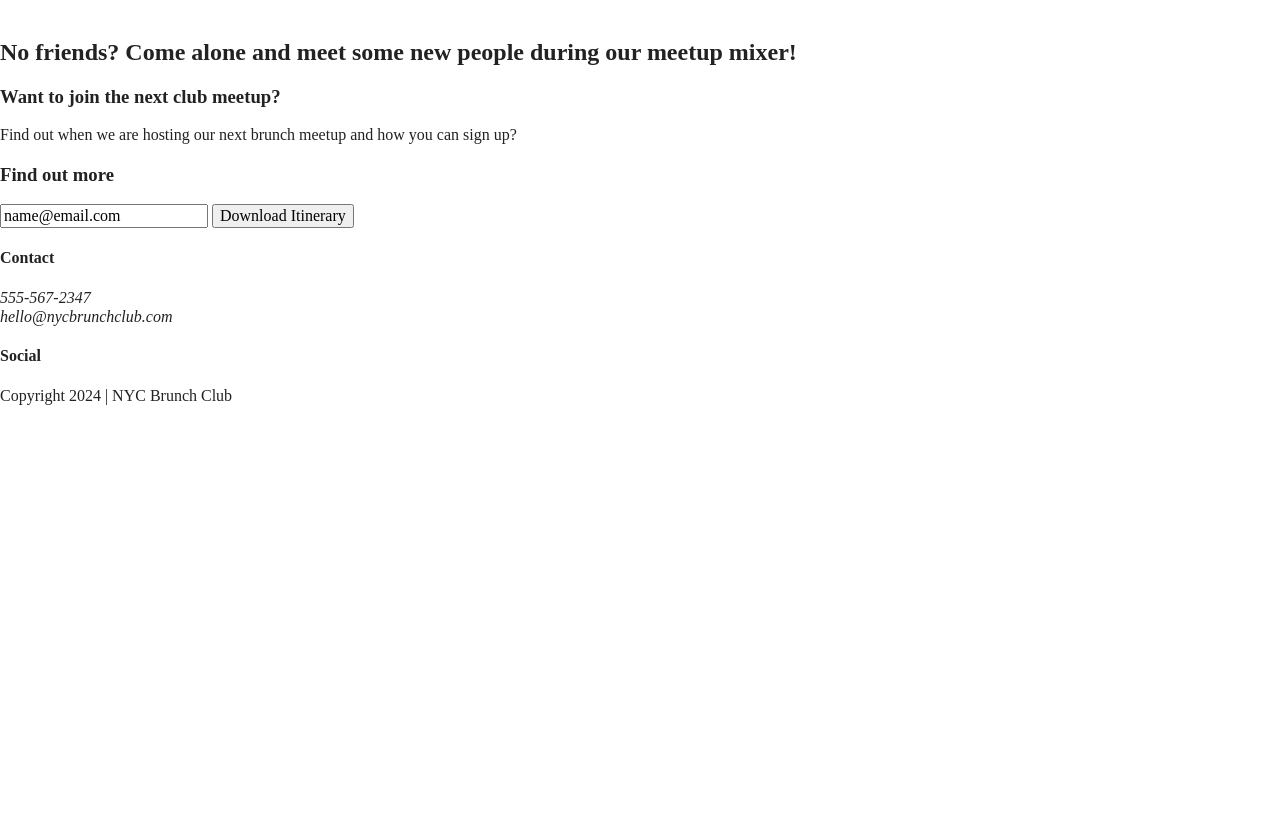
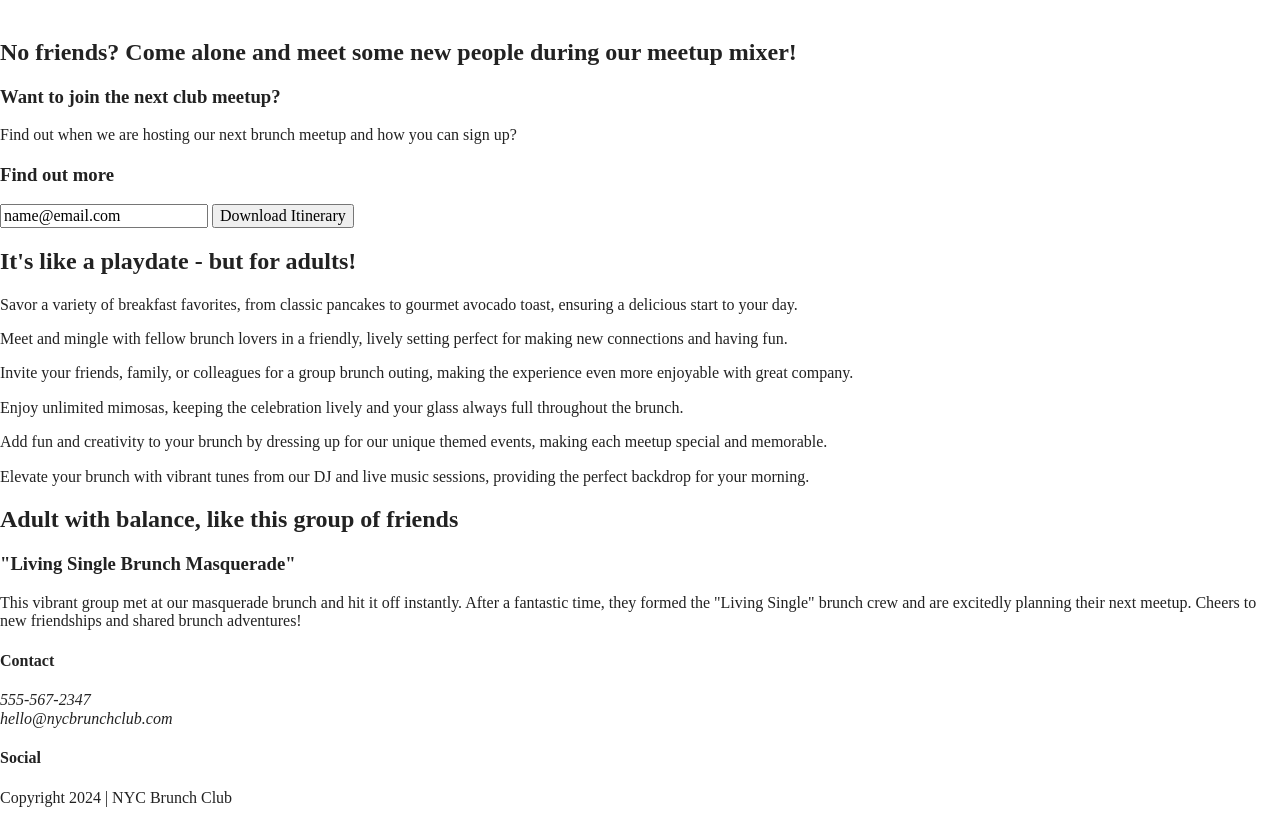
Before and after one commit to Taylor-Monet/nyc-brunch-club, a website built with Parcel: page html5-boilerplate-current/index.html in a window 1280 px wide. Shown: the part 240-1063 px from the top of the page. Before the commit the page ends 800 px from the top, so only its background shows below. Built offline with nearby package versions, Linux system fonts and the light colour scheme.

Commit message:
Added features and review section & all headings & paragrpahs

```diff
--- a/html5-boilerplate-current/index.html
+++ b/html5-boilerplate-current/index.html
@@ -65,6 +65,53 @@
       <!-- aside content wrapper ends -->
   </aside>
 
+    <section class="features">
+      <div class="content wrapper">
+        <h2>It's like a playdate - but for adults!</h2>
+        <!--Add your features content here-->
+        <article>
+          <p class="breakfast-icon"></p>
+            <p>
+            Savor a variety of breakfast favorites, from classic pancakes to gourmet avocado toast, ensuring a delicious start to your day.
+            </p>
+          <p class="mixer-icon"></p>
+            <p>
+             Meet and mingle with fellow brunch lovers in a friendly, lively setting perfect for making new connections and having fun.
+           </p>
+          <p class="friend-group-icon"></p>
+            <p>
+            Invite your friends, family, or colleagues for a group brunch outing, making the experience even more enjoyable with great company.
+            </p>
+          <p classs="drink-icon"></p>
+            <p>
+          Enjoy unlimited mimosas, keeping the celebration lively and your glass always full throughout the brunch.
+           </p>
+          <p class="costume-icon"></p>
+            <p>
+         Add fun and creativity to your brunch by dressing up for our unique themed events, making each meetup special and memorable.
+           </p>
+          <p class="music-icon"></p>
+            <p>
+          Elevate your brunch with vibrant tunes from our DJ and live music sessions, providing the perfect backdrop for your morning.
+           </p>
+        </article>
+      </div>
+    </section>
+
+<section class="reviews">
+  <div class="content-wrapper">
+    <h2>Adult with balance, like this group of friends</h2>
+  </div>
+  <div>
+    <h3>"Living Single Brunch Masquerade"</h3>
+      <p>
+        This vibrant group met at our masquerade brunch and hit it off instantly. After a fantastic time, they formed the "Living Single" brunch crew and are excitedly planning their next meetup. Cheers to new friendships and shared brunch adventures!
+      </p>
+  </div>
+</section>
+
+
+
 </main>
   <!-- main wrapper -->
 
```
